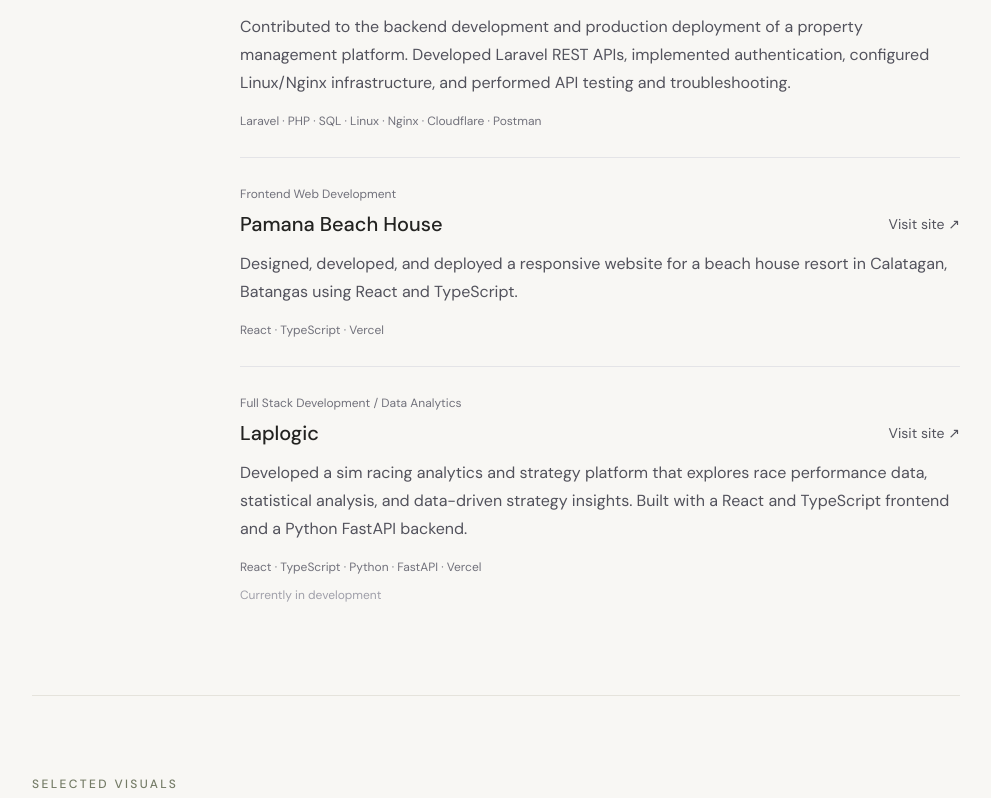
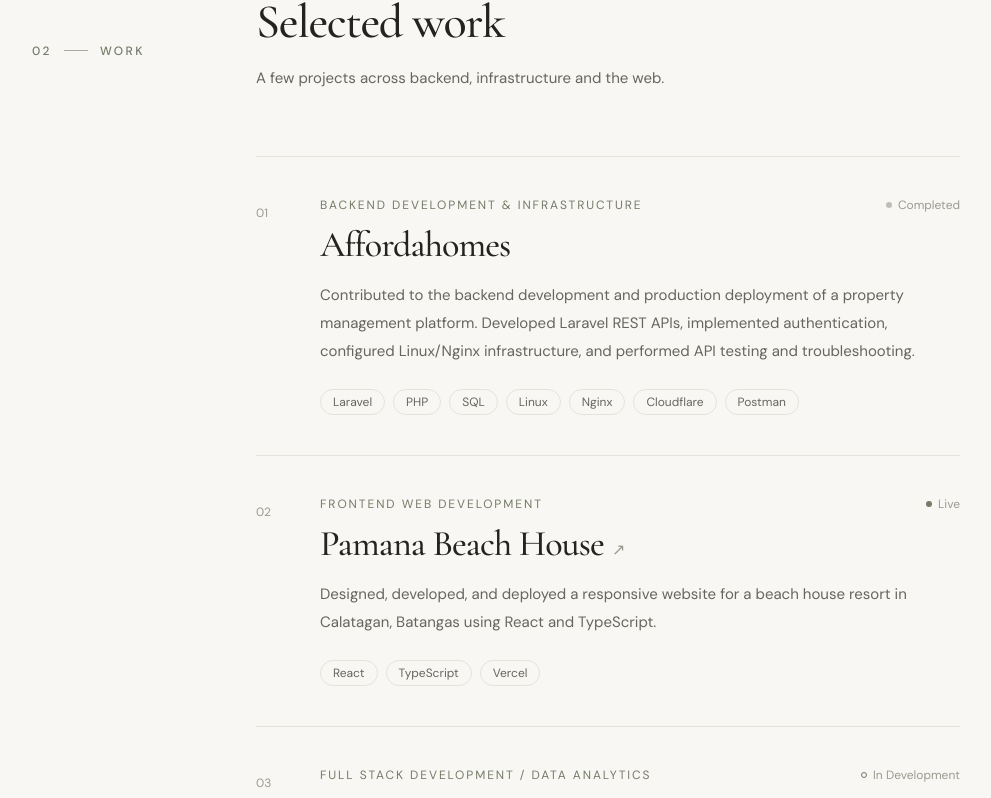
Before and after one commit to Hansaeng20/Franz_Portfolio, a React (Vite) app: page / in a window 1280 px wide. Shown: the part 1583-2381 px from the top of the page, without its empty margins (144-1135 px from the left). Built offline with nearby package versions, Linux system fonts and the light colour scheme.

Commit message:
Restyle projects as numbered list with status and tags

```diff
--- a/src/components/Projects.tsx
+++ b/src/components/Projects.tsx
@@ -1,55 +1,86 @@
+import { projects } from '../data/portfolio'
+import Reveal from './Reveal'
+import Section from './Section'
 
-import { projects } from '../data/portfolio'
+function StatusBadge({ status }: { status: string }) {
+    const live = status === 'Live'
+    const dev = status === 'In Development'
+
+    return (
+        <span className="inline-flex items-center gap-1.5 text-xs text-faint">
+            <span
+                className={`h-1.5 w-1.5 rounded-full ${live ? 'bg-sage' : dev ? 'border border-sage' : 'bg-faint/60'
+                    }`}
+            />
+            {status}
+        </span>
+    )
+}
 
 export default function Projects() {
     return (
-        <section id="work" className="border-t border-zinc-200 py-16">
-            <div className="grid gap-7 sm:grid-cols-[180px_1fr]">
-                <h2 className="text-sm font-semibold">Selected work</h2>
+        <Section
+            id="work"
+            index="02"
+            label="Work"
+            title="Selected work"
+            intro="A few projects across backend, infrastructure and the web."
+        >
+            <ol className="border-b border-line">
+                {projects.map((project, index) => (
+                    <li key={project.name} className="border-t border-line">
+                        <Reveal delay={index * 0.05}>
+                            <article className="group grid gap-4 py-10 sm:grid-cols-[48px_1fr]">
+                                <span className="pt-2 text-xs tabular-nums text-faint">
+                                    {String(index + 1).padStart(2, '0')}
+                                </span>
 
                                 <div>
-                    {projects.map((project, index) => (
-                        <article
-                            key={project.name}
-                            className={`py-7 ${index === 0 ? 'pt-0' : 'border-t border-zinc-200'
-                                }`}
-                        >
-                            <p className="text-xs text-zinc-500">
+                                    <div className="flex flex-wrap items-center justify-between gap-x-6 gap-y-2">
+                                        <p className="text-xs uppercase tracking-[0.16em] text-sage">
                                             {project.category}
                                         </p>
+                                        <StatusBadge status={project.status} />
+                                    </div>
 
-                            <div className="mt-2 flex items-center justify-between gap-4">
-                                <h3 className="text-xl font-medium">{project.name}</h3>
-
-                                {project.link && (
+                                    <h3 className="mt-3 font-serif text-3xl font-medium tracking-tight transition-colors duration-300 group-hover:text-sage sm:text-4xl">
+                                        {project.link ? (
                                             <a
                                                 href={project.link}
                                                 target="_blank"
                                                 rel="noopener noreferrer"
-                                        className="shrink-0 text-sm text-zinc-600 hover:text-black"
+                                                className="inline-flex items-baseline gap-2"
                                             >
-                                        Visit site ↗
+                                                {project.name}
+                                                <span className="font-sans text-base text-faint transition-transform duration-300 group-hover:-translate-y-0.5 group-hover:translate-x-0.5 group-hover:text-sage">
+                                                    ↗
+                                                </span>
                                             </a>
+                                        ) : (
+                                            project.name
                                         )}
-                            </div>
+                                    </h3>
 
-                            <p className="mt-3 leading-7 text-zinc-600">
+                                    <p className="mt-4 max-w-2xl text-[15px] leading-7 text-muted">
                                         {project.description}
                                     </p>
 
-                            <p className="mt-4 text-xs text-zinc-500">
-                                {project.technologies.join(' · ')}
-                            </p>
-
-                            {project.status === 'In Development' && (
-                                <p className="mt-3 text-xs text-zinc-400">
-                                    Currently in development
-                                </p>
-                            )}
+                                    <ul className="mt-6 flex flex-wrap gap-2">
+                                        {project.technologies.map((tech) => (
+                                            <li
+                                                key={tech}
+                                                className="rounded-full border border-line px-3 py-1 text-xs text-muted"
+                                            >
+                                                {tech}
+                                            </li>
+                                        ))}
+                                    </ul>
+                                </div>
                             </article>
+                        </Reveal>
+                    </li>
                 ))}
-                </div>
-            </div>
-        </section>
+            </ol>
+        </Section>
     )
 }
```
Lines whose indentation alone changed are shown as unchanged.
